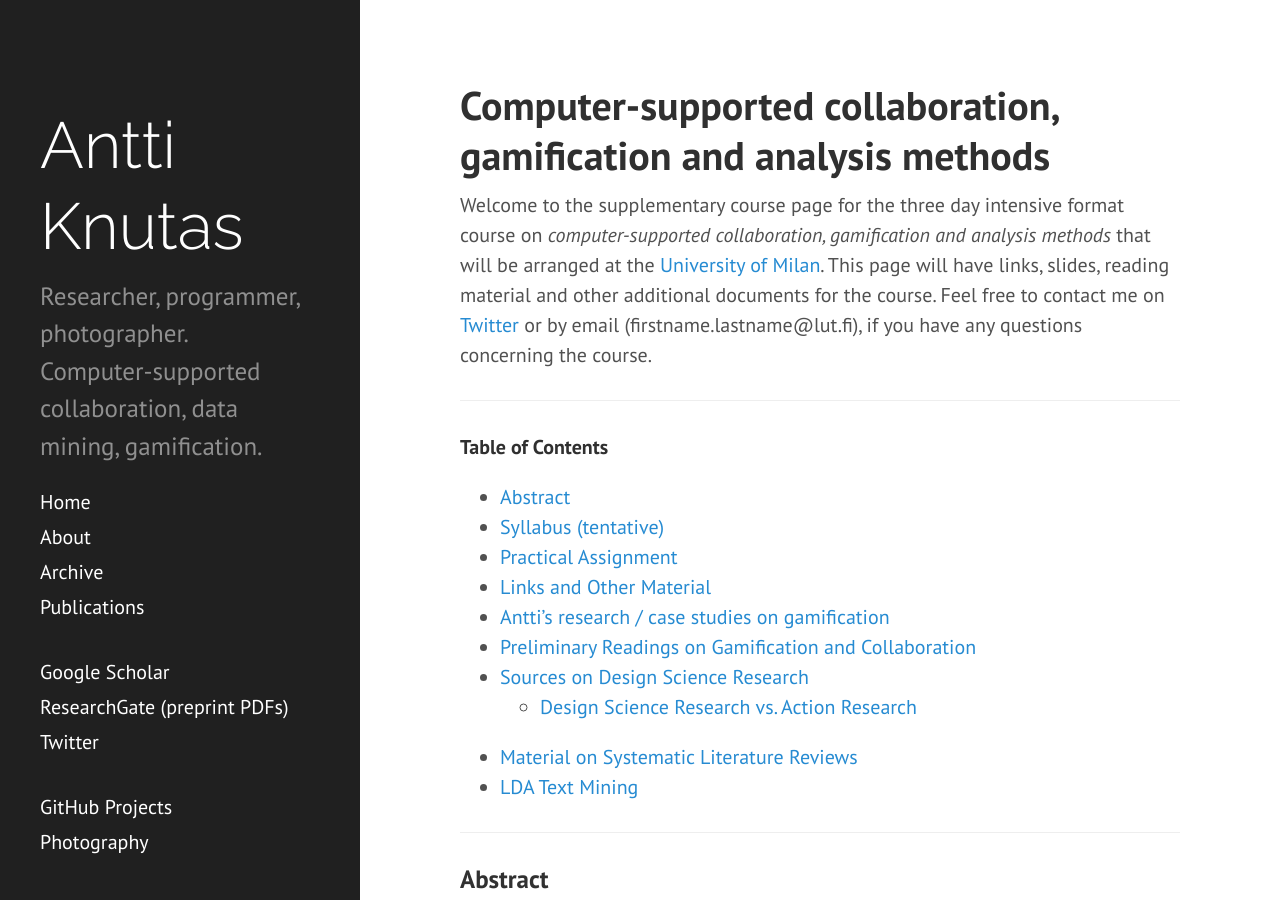
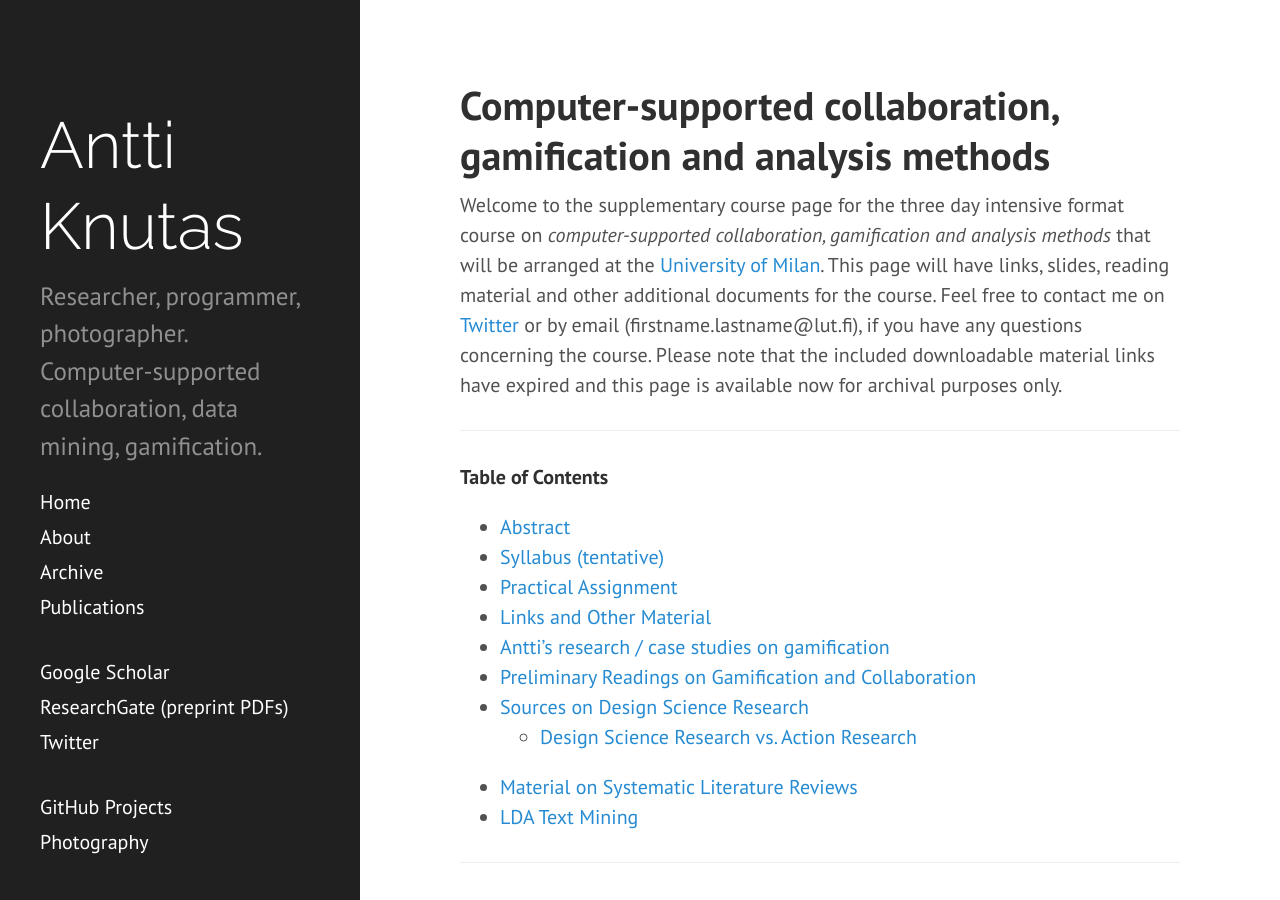
Before and after one commit to aknutas/aknutas.github.io, a Jekyll site: the page built from sundry/2016-unimi-course.md, in a window 1280 px wide and 900 px high. Built offline with Jekyll 4.4.1, drawn with Linux system fonts in a browser that asks for light colours.

Commit message:
Noted that download links are not available for the unimi course

```diff
--- a/sundry/2016-unimi-course.md
+++ b/sundry/2016-unimi-course.md
@@ -9,7 +9,7 @@ tags:
 published: true
 ---
 
-Welcome to the supplementary course page for the three day intensive format course on *computer-supported collaboration, gamification and analysis methods* that will be arranged at the [University of Milan](http://www.unimi.it/). This page will have links, slides, reading material and other additional documents for the course. Feel free to contact me on [Twitter](https://twitter.com/aknutas) or by email (firstname.lastname@lut.fi), if you have any questions concerning the course.
+Welcome to the supplementary course page for the three day intensive format course on *computer-supported collaboration, gamification and analysis methods* that will be arranged at the [University of Milan](http://www.unimi.it/). This page will have links, slides, reading material and other additional documents for the course. Feel free to contact me on [Twitter](https://twitter.com/aknutas) or by email (firstname.lastname@lut.fi), if you have any questions concerning the course. Please note that the included downloadable material links have expired and this page is available now for archival purposes only.
 
 ---
 **Table of Contents**
```
